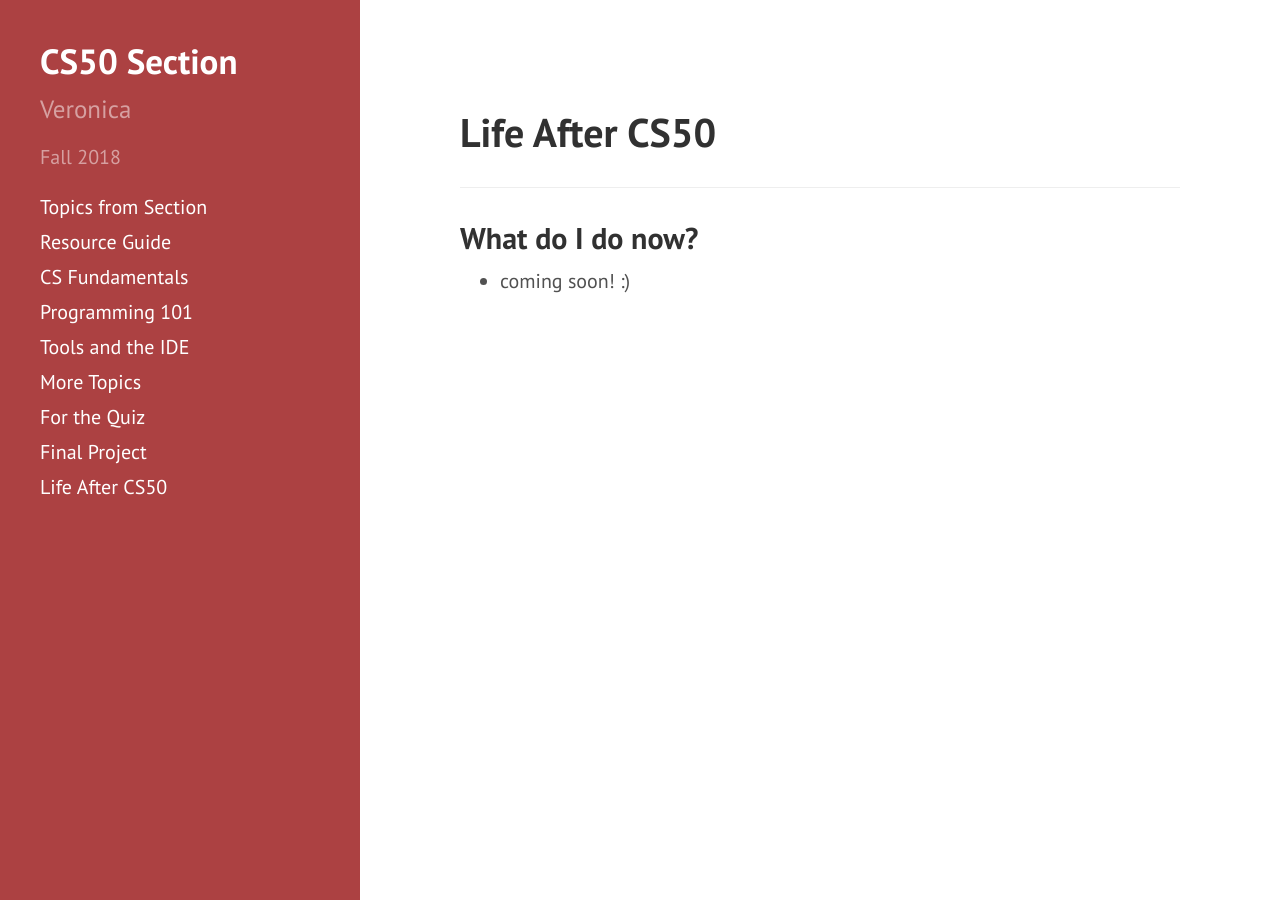
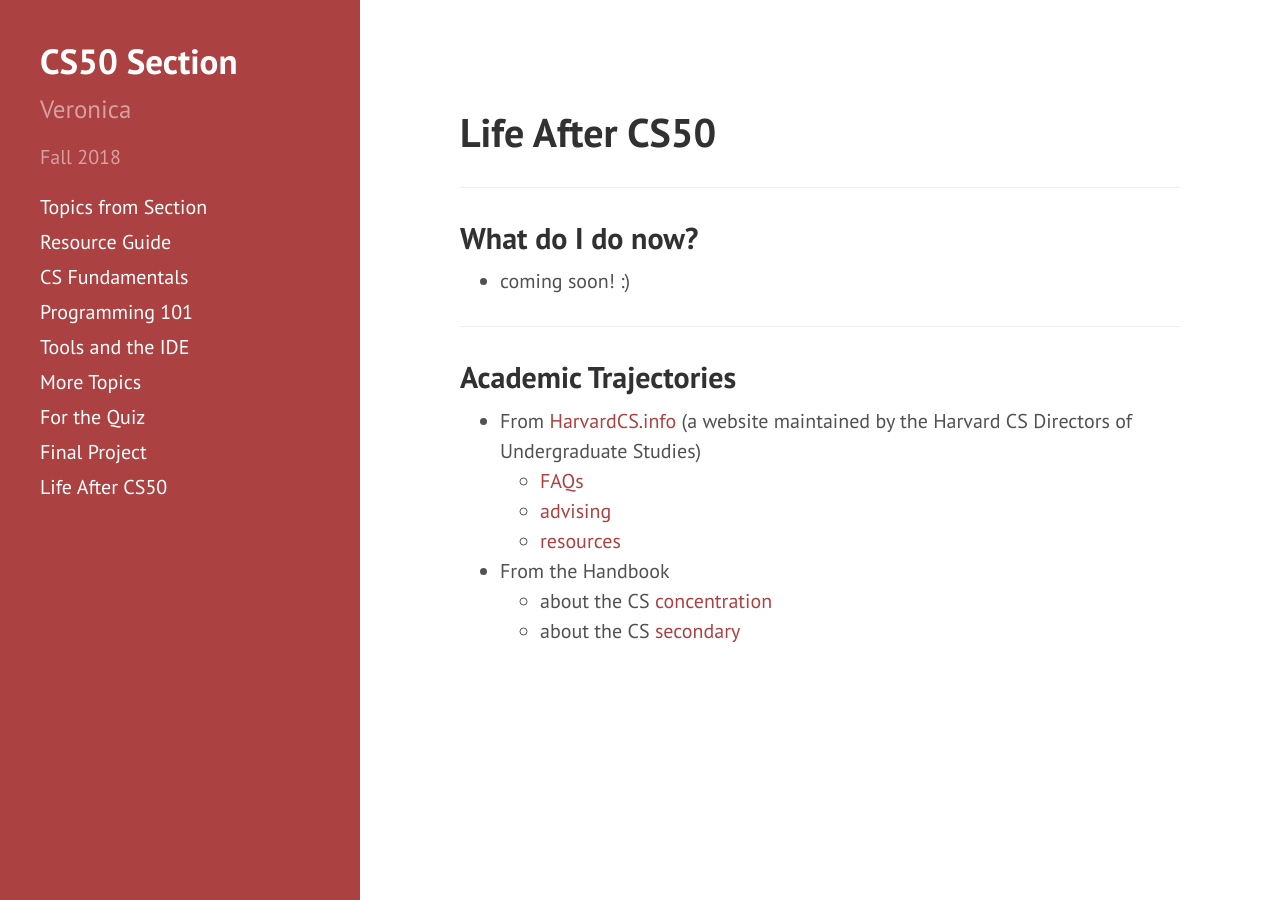
Before and after one commit to veronicanutting/CS50-section, a Jekyll site: the page built from after.md, in a window 1280 px wide. Built offline with Jekyll 4.4.1, drawn with Linux system fonts in a browser that asks for light colours; nearby versions of some CDN libraries; our own code applies the rules of GitHub Pages for plain Markdown files.

```diff
--- a/after.md
+++ b/after.md
@@ -8,3 +8,14 @@ layout: default
 
 ## What do I do now?
 * coming soon! :)
+
+---
+
+## Academic Trajectories
+* From [HarvardCS.info](https://harvardcs.info) (a website maintained by the Harvard CS Directors of Undergraduate Studies)
+    * [FAQs](https://harvardcs.info/faq/)
+    * [advising](https://harvardcs.info/advising/)
+    * [resources](https://harvardcs.info/resources/)
+* From the Handbook
+    * about the CS [concentration](https://handbook.fas.harvard.edu/book/computer-science)
+    * about the CS [secondary](https://handbook.fas.harvard.edu/secondary-fields/book/computer-science)
```
Also changed, not shown: section.md (+5 -4 lines).
